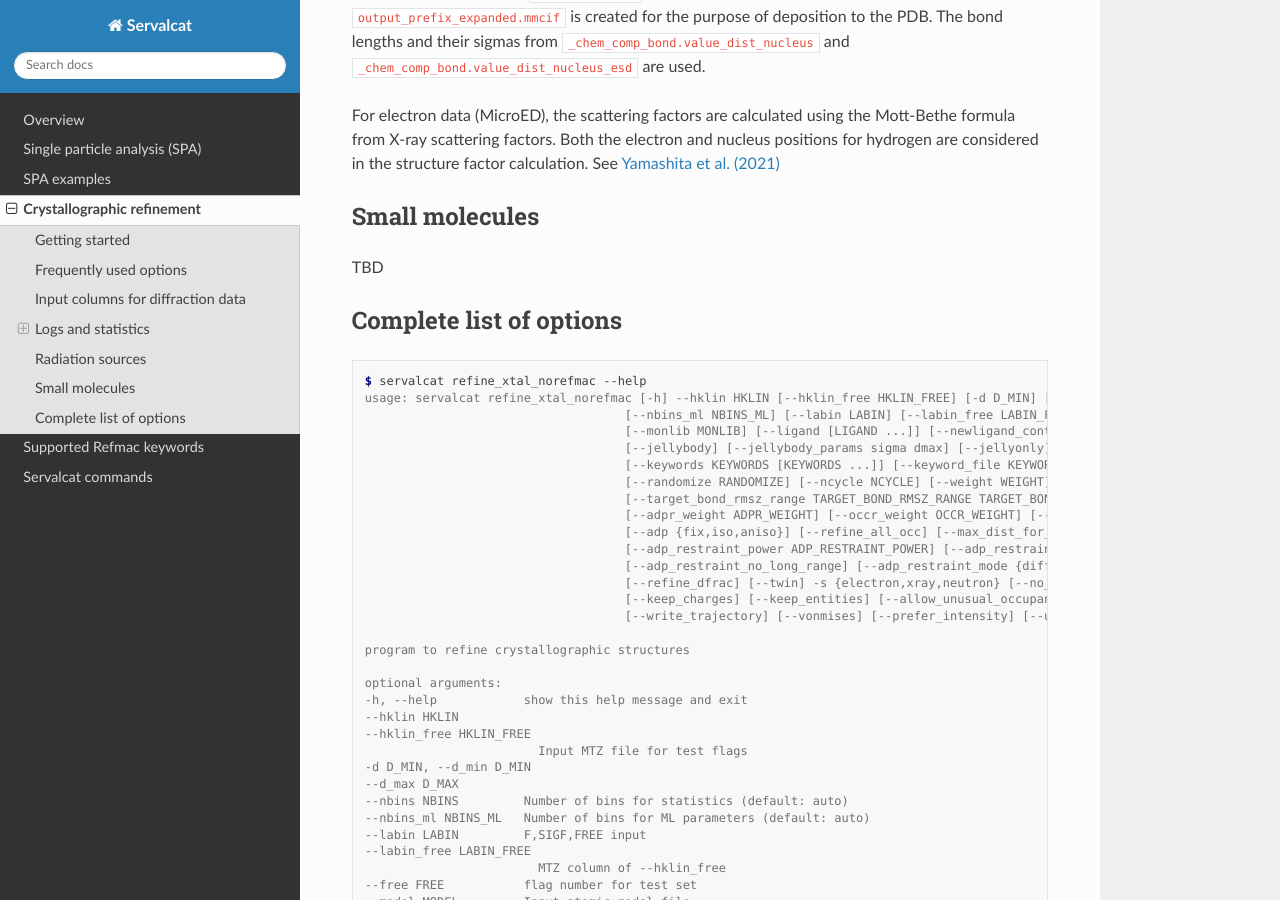
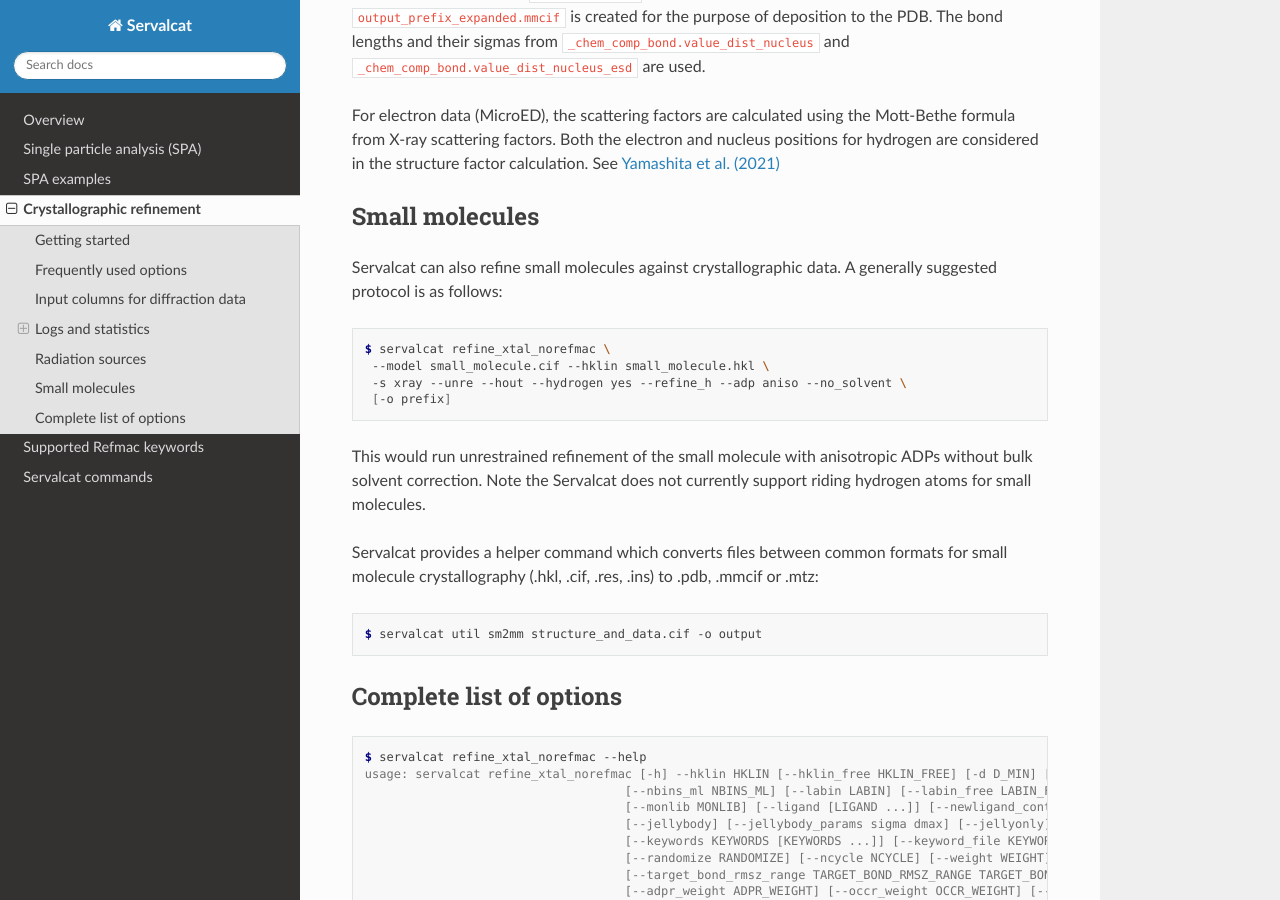
Before and after one commit to keitaroyam/servalcat, a Sphinx documentation site: the page built from docs/xtal.rst, in a window 1280 px wide and 900 px high, scrolled down 3248 px. Built offline with Sphinx 7.4.7 and the Read the Docs theme 3.1.0, drawn with Linux system fonts in a browser that asks for light colours.

Commit message:
Small molecules

```diff
--- a/docs/xtal.rst
+++ b/docs/xtal.rst
@@ -108,7 +108,23 @@
 
 Small molecules
 ---------------
-TBD
+
+Servalcat can also refine small molecules against crystallographic data. A generally suggested protocol is as follows:
+
+.. code-block:: console
+
+    $ servalcat refine_xtal_norefmac \
+     --model small_molecule.cif --hklin small_molecule.hkl \
+     -s xray --unre --hout --hydrogen yes --refine_h --adp aniso --no_solvent \
+     [-o prefix]
+
+This would run unrestrained refinement of the small molecule with anisotropic ADPs without bulk solvent correction. Note the Servalcat does not currently support riding hydrogen atoms for small molecules.
+
+Servalcat provides a helper command which converts files between common formats for small molecule crystallography (.hkl, .cif, .res, .ins) to .pdb, .mmcif or .mtz:
+
+.. code-block:: console
+
+    $ servalcat util sm2mm structure_and_data.cif -o output
 
 
 Complete list of options
```
